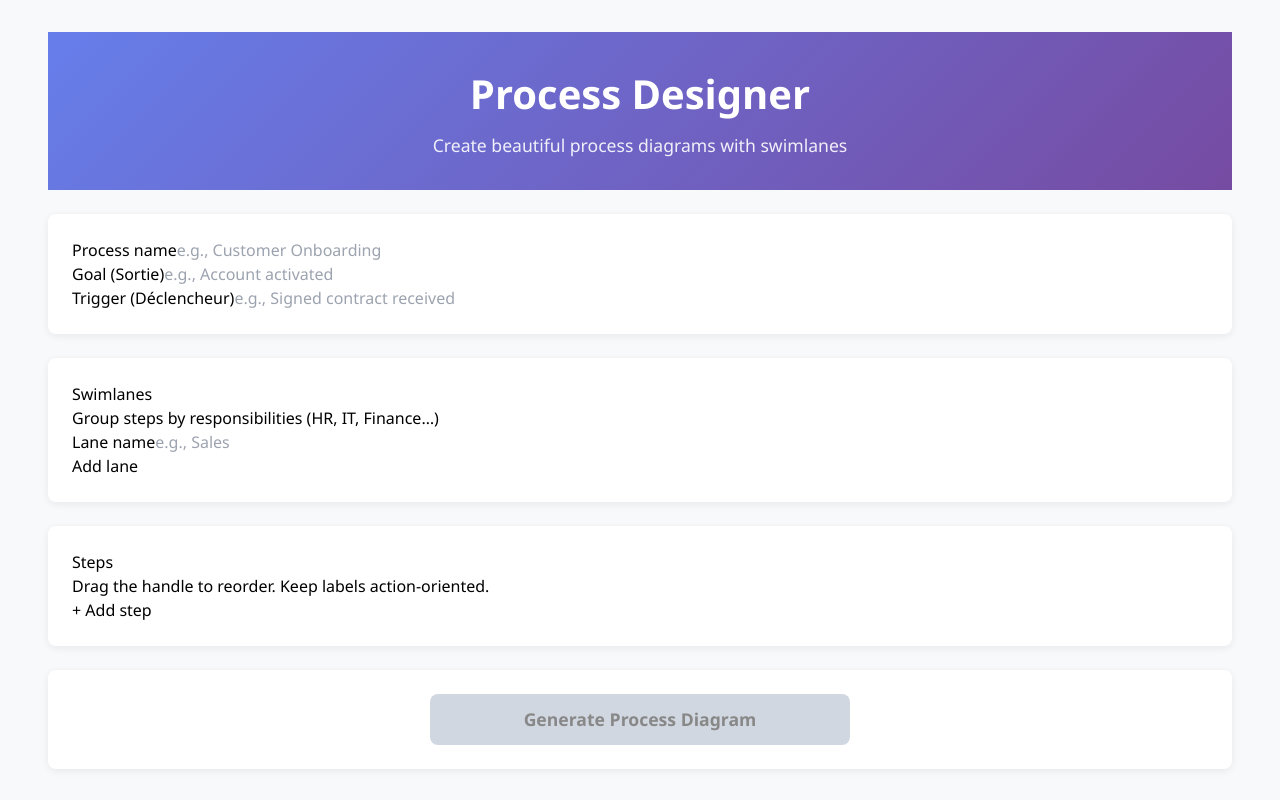
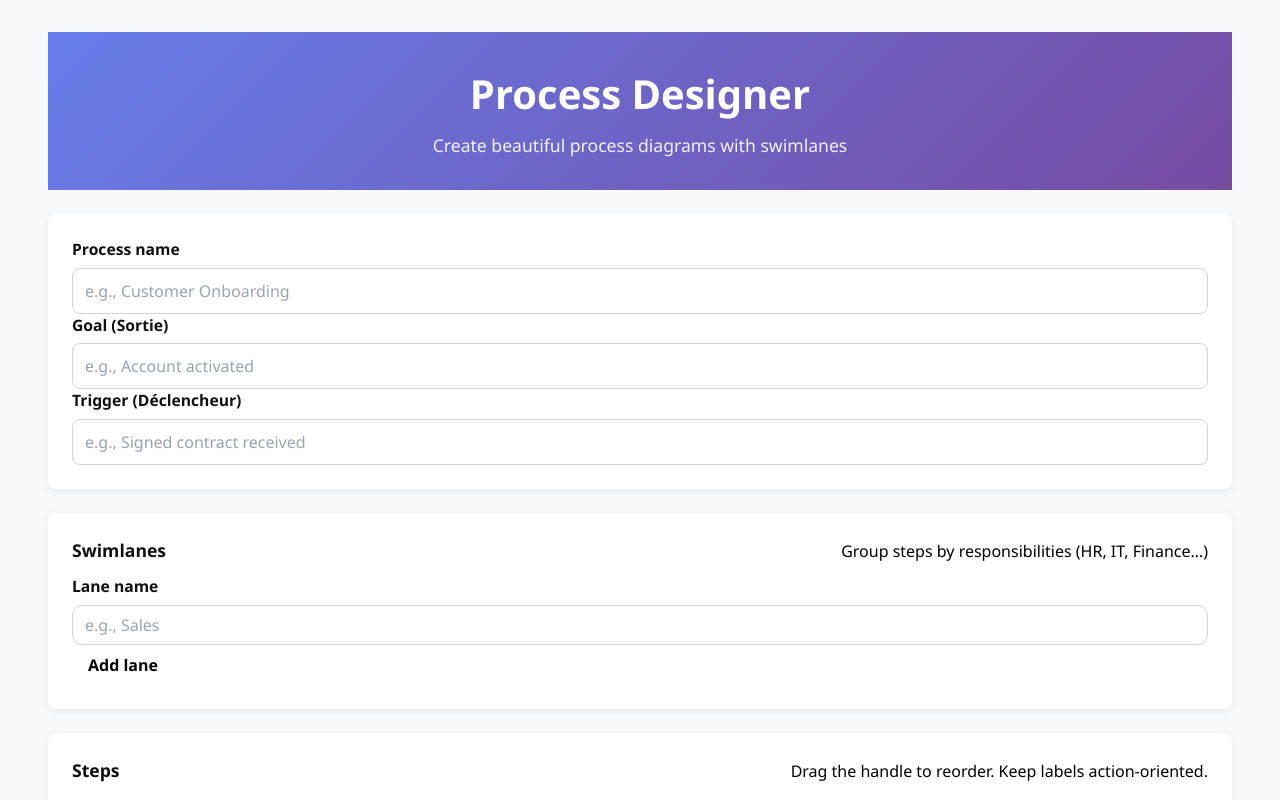
Before and after one commit to Zaymyr/Process_app, a React (Vite) app: page / in a window 1280 px wide. Shown: the top 800 px of the page. Built offline with nearby package versions, Linux system fonts and the light colour scheme.

Commit message:
Update App.css

```diff
--- a/src/App.css
+++ b/src/App.css
@@ -109,3 +109,48 @@ body {
     font-size: 2em;
   }
 }
+
+/* ---- Layout full width ---- */
+#root, .wrap { width: 100%; max-width: 100% !important; margin: 0; padding: 16px 24px; box-sizing: border-box; }
+.card { width: 100%; max-width: 100% !important; margin: 24px 0; }
+
+/* ---- Make form fields readable ---- */
+.field { display: flex; flex-direction: column; gap: 6px; }
+.field label { font-size: 0.98em; font-weight: 600; color: #111; margin: 0; }
+.field .hint { display: block; margin-top: 2px; font-size: 0.92em; color: #6b7280; }  /* goes on a new line */
+.field input, .field select { width: 100%; font-size: 1rem; padding: 10px 12px; border: 1px solid #d1d5db; border-radius: 8px; background: #fff; }
+.field input::placeholder, .field select::placeholder { color: #9ca3af; }
+
+/* ---- Section headers clearer ---- */
+.sec-hdr { display: flex; align-items: baseline; justify-content: space-between; gap: 1rem; margin-bottom: 12px; }
+.sec-hdr h3 { margin: 0; font-size: 1.1rem; font-weight: 700; color: #111; }
+
+/* ---- Buttons: stronger contrast & affordance ---- */
+.btn { height: 40px; padding: 0 16px; border-radius: 10px; display: inline-flex; align-items: center; justify-content: center; font-weight: 600; }
+.btn:not(:disabled) { cursor: pointer; }
+.btn.primary { background: #111; color: #fff; border: 1px solid #111; }
+.btn.primary:hover { filter: brightness(0.95); }
+.btn.ghost { background: #f5f6fa; color: #111; border: 1px solid #e5e7eb; }
+.btn.danger { background: #e11d48; color: #fff; border: 1px solid #e11d48; }
+
+/* Generate button spans full row but stays neat */
+.generate-section { text-align: center; }
+.generate-btn { width: 100%; max-width: 480px; }
+
+/* ---- “Add step” as a real button/link ---- */
+.add-step { display: inline-flex; align-items: center; gap: 8px; color: #2563eb; font-weight: 600; cursor: pointer; text-decoration: none; }
+.add-step:hover { text-decoration: underline; }
+.add-step:disabled, .add-step.disabled { color: #9ca3af; cursor: not-allowed; text-decoration: none; }
+
+/* ---- DnD row layout keeps alignment ---- */
+.wrap .row.dnd { display: grid; grid-template-columns: 40px 1fr 260px auto; gap: 12px; align-items: center; }
+.wrap input.ctl, .wrap select.ctl { height: 40px !important; line-height: 40px !important; padding: 0 12px !important; border-radius: 10px !important; }
+
+/* ---- Mermaid is horizontal & responsive (JS uses LR) ---- */
+.mermaid { width: 100%; overflow-x: auto; }
+.mermaid svg { width: 100% !important; height: auto !important; }
+
+/* ---- Mobile ---- */
+@media (max-width: 900px) {
+  .wrap .row.dnd { grid-template-columns: 40px 1fr; }
+}
```
